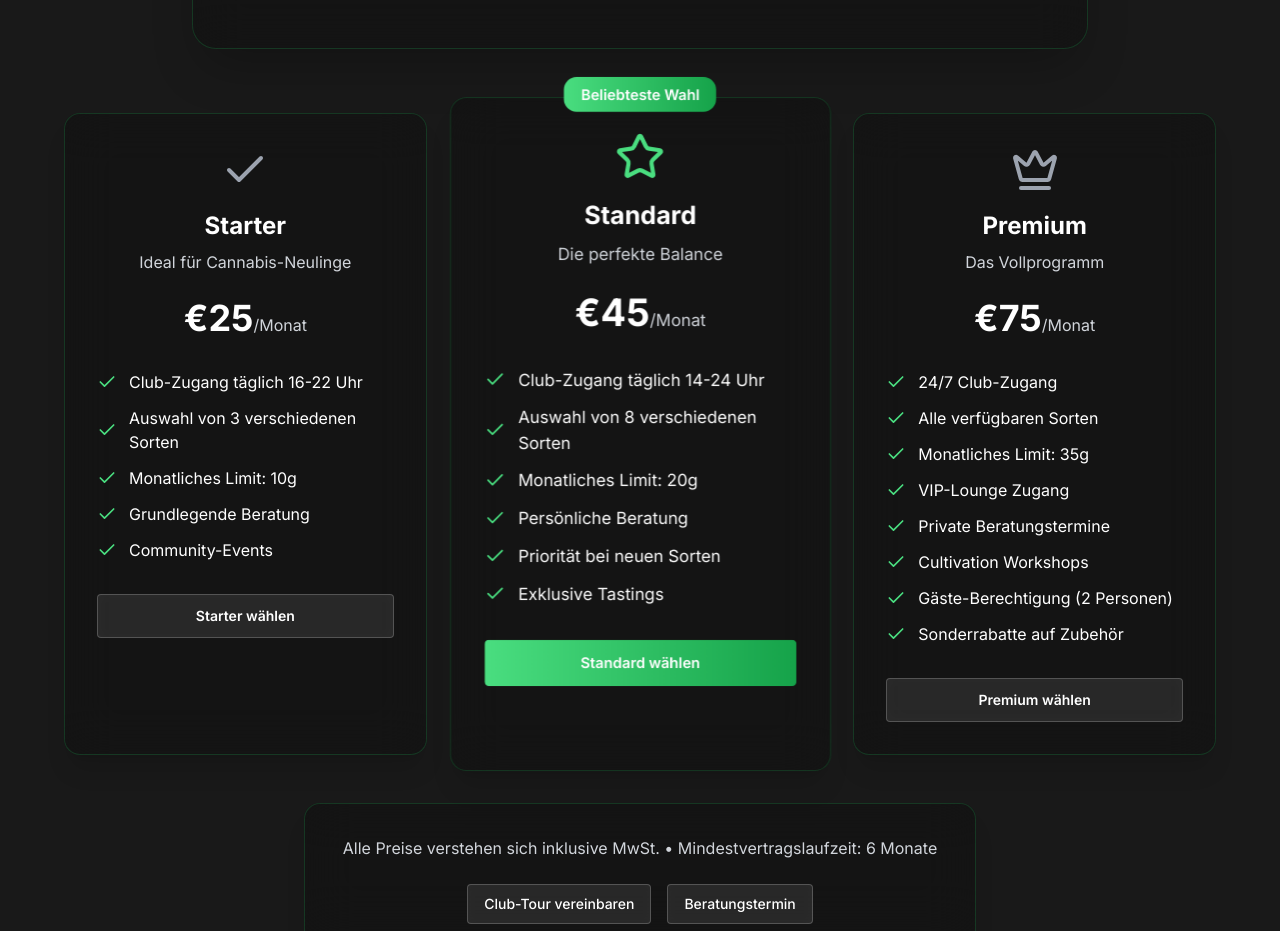
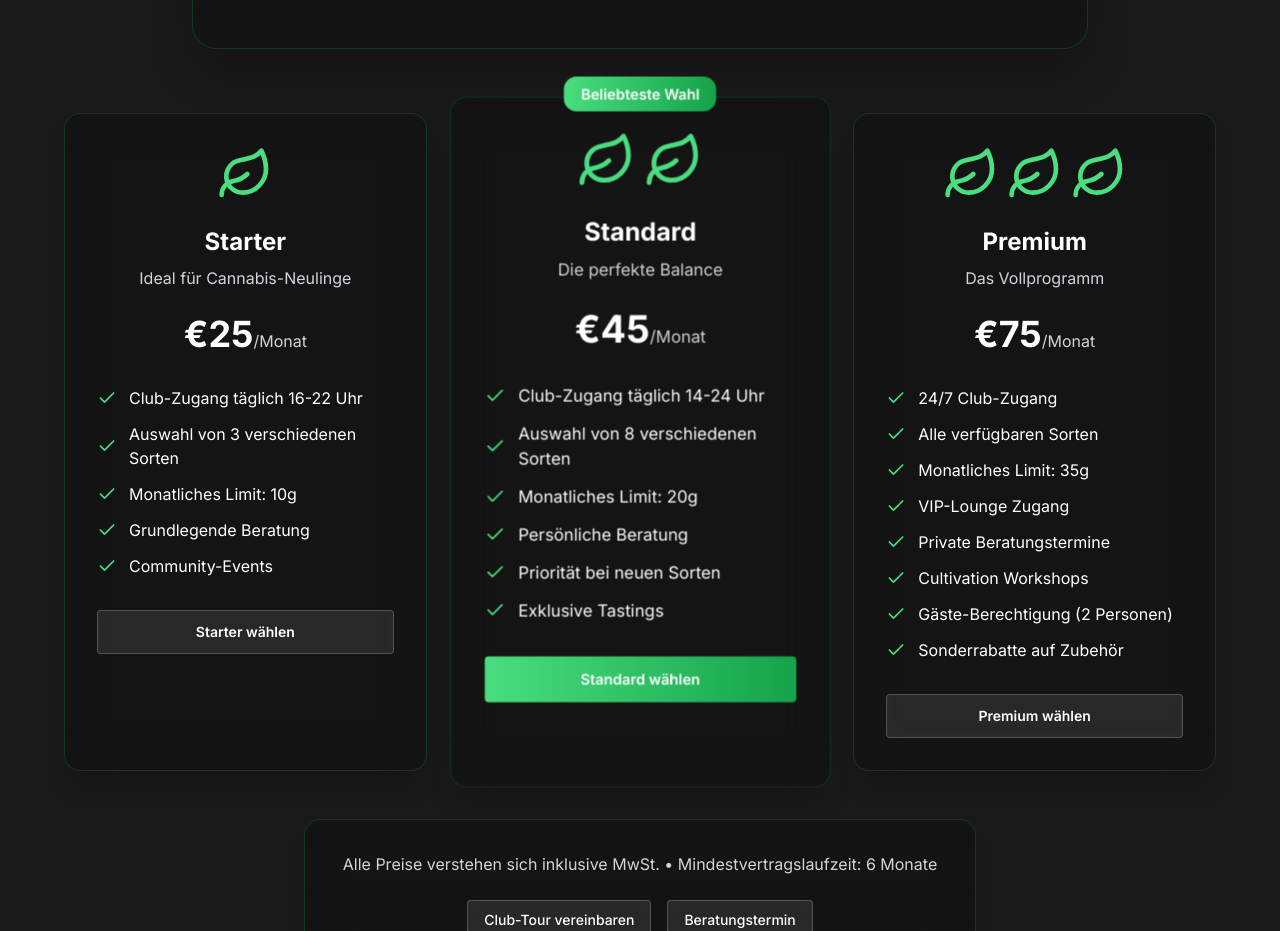
Before and after one commit to jasonl20-tech/bud-social-hub, a React (Vite) app: page / in a window 1280 px wide. Shown: the part 2380-3311 px from the top of the page. Built offline with nearby package versions, Linux system fonts and the light colour scheme.

Commit message:
Add logos to membership tiers
Add marijuana leaf logos to the Starter, Standard, and Premium membership tiers. Starter will have one logo, Standard will have two, and Premium will have three.

```diff
--- a/src/components/Membership.tsx
+++ b/src/components/Membership.tsx
@@ -1,6 +1,6 @@
 import { Button } from "@/components/ui/button";
 import { Card } from "@/components/ui/card";
-import { Check, Star, Crown } from "lucide-react";
+import { Check, Star, Crown, Leaf } from "lucide-react";
 
 const Membership = () => {
   const plans = [
@@ -88,8 +88,25 @@ const Membership = () => {
                 </div>
               )}
 
-              <div className="flex justify-center mb-4">
-                <plan.icon className={`h-12 w-12 ${plan.popular ? 'text-green-400' : 'text-gray-400'}`} />
+              <div className="flex justify-center mb-6">
+                <div className="flex gap-2">
+                  {index === 0 && (
+                    <Leaf className="h-14 w-14 text-green-400" />
+                  )}
+                  {index === 1 && (
+                    <>
+                      <Leaf className="h-14 w-14 text-green-400" />
+                      <Leaf className="h-14 w-14 text-green-400" />
+                    </>
+                  )}
+                  {index === 2 && (
+                    <>
+                      <Leaf className="h-14 w-14 text-green-400" />
+                      <Leaf className="h-14 w-14 text-green-400" />
+                      <Leaf className="h-14 w-14 text-green-400" />
+                    </>
+                  )}
+                </div>
               </div>
 
               <h3 className="text-2xl font-bold mb-2 text-white">{plan.name}</h3>
```
